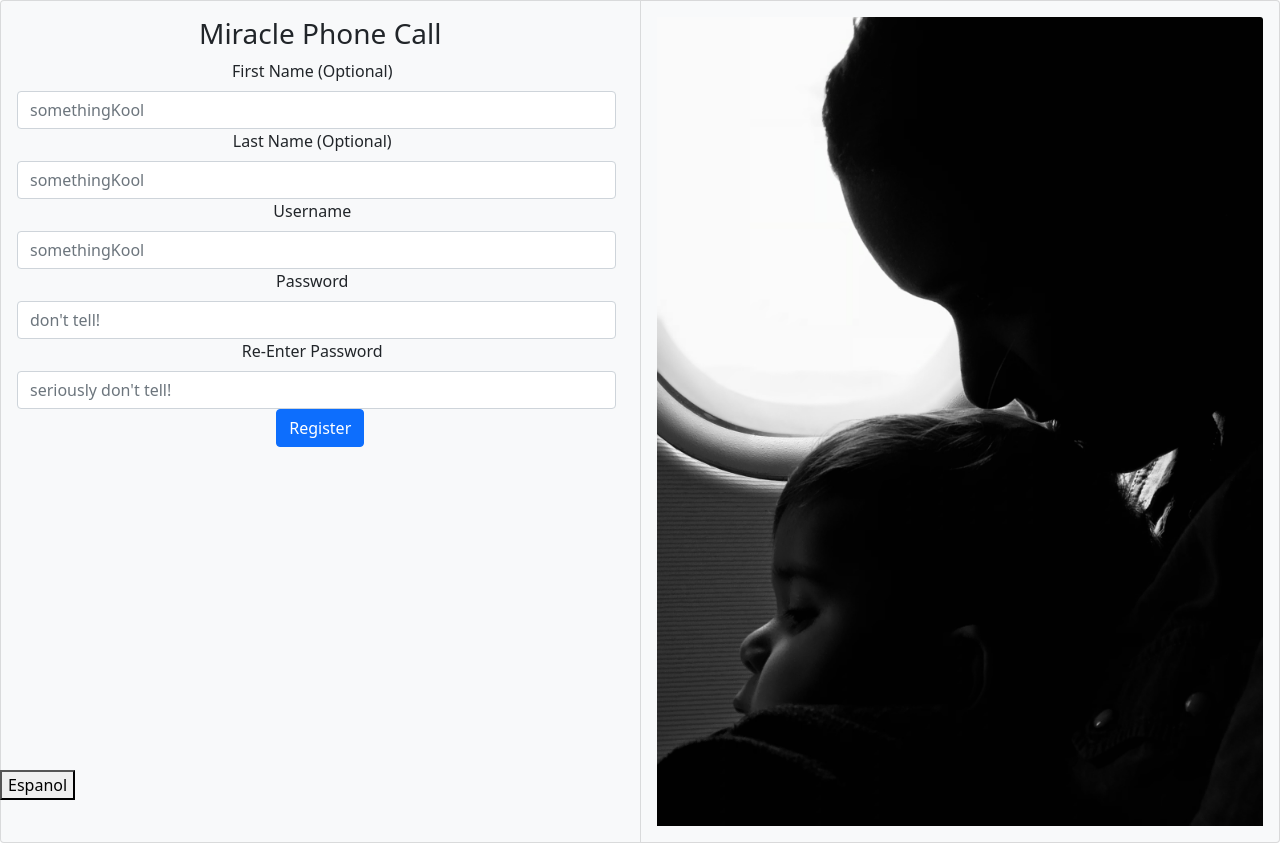
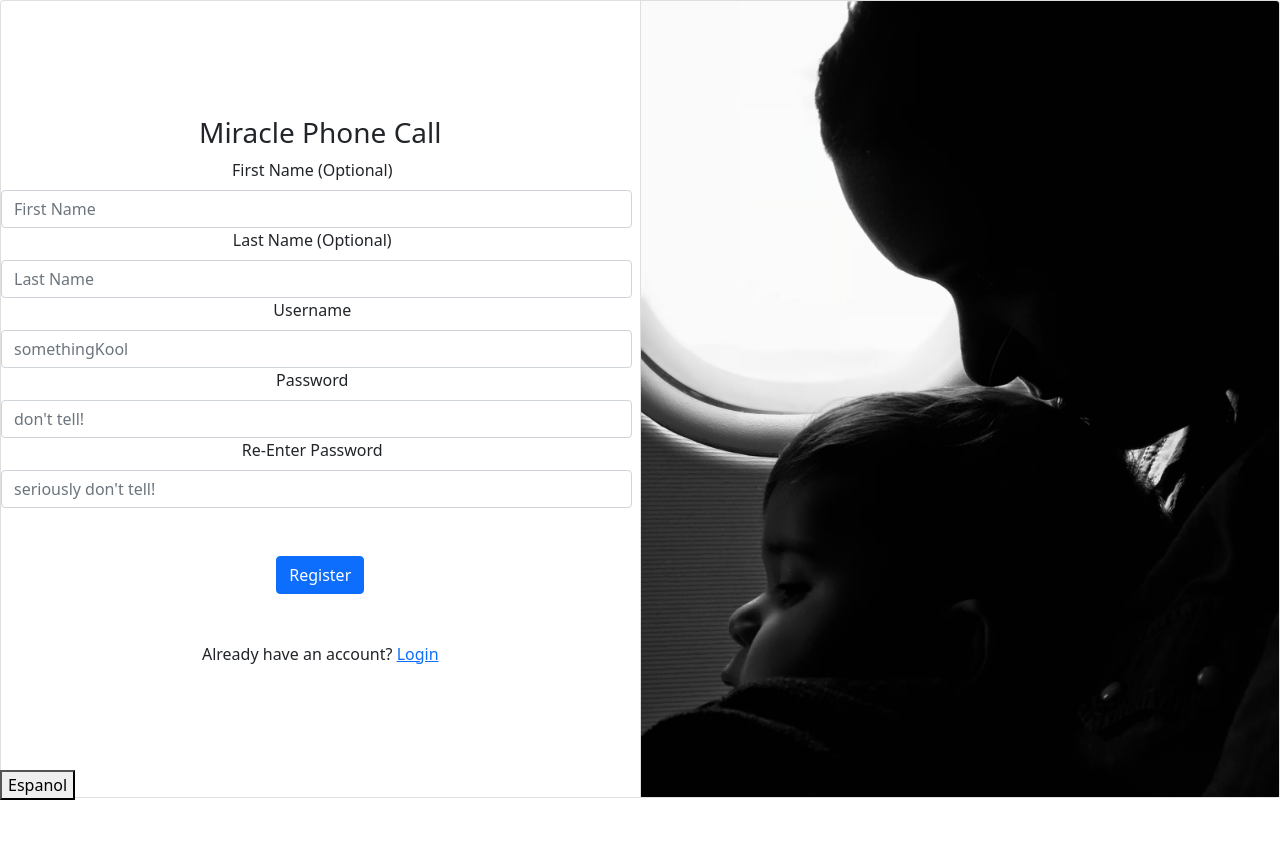
Before and after one commit to Miracle-Phone-Call/miracle-phone-call-frontEnd, a React (Create React App) app in the folder miracle-phone-call/: page /signup in a window 1280 px wide. After the commit the page ends 800 px from the top, so only its background shows below. Built offline with nearby package versions, Linux system fonts and the light colour scheme.

Commit message:
updated reactstrap for the sign up page

```diff
--- /dev/null
+++ b/miracle-phone-call/src/Component-Styling/register.css
@@ -0,0 +1,6 @@
+.register-image {
+  height: 99.5vh;
+}
+.each-card {
+  margin: 20px;
+}
--- a/miracle-phone-call/src/Components/Signup.js
+++ b/miracle-phone-call/src/Components/Signup.js
@@ -1,8 +1,8 @@
-import Logo from "./Logo";
+import '../Component-Styling/register.css'
 import Footer from "./Footer";
 import {Link} from "react-router-dom";
 import { useState } from "react";
-import { Card, CardBody, CardImg, CardGroup, CardTitle, Button, Form, FormGroup, Label, Input} from 'reactstrap'
+import { Card, CardImg, CardGroup, Button, Form, FormGroup, Label, Input} from 'reactstrap'
 
 export default function Signup() {
   const [username, setUsername] = useState("")
@@ -32,7 +32,7 @@ export default function Signup() {
 
     <div>
       <CardGroup>
-        <Card body color="light">
+        <Card className="justify-content-center" >
         <h3>Miracle Phone Call</h3>
         <Form inline>
         <FormGroup className="mb-2 me-sm-2 mb-sm-0">
@@ -45,7 +45,7 @@ export default function Signup() {
               <Input
                 id="exampleFirstname"
                 name="First Name"
-                placeholder="somethingKool"
+                placeholder="First Name"
                 type="text"
                 onChange = {(event) => {
                 setFirstName(event.target.value)
@@ -63,7 +63,7 @@ export default function Signup() {
               <Input
                 id="exampleLastName"
                 name="Last Name"
-                placeholder="somethingKool"
+                placeholder="Last Name"
                 type="text"
                 onChange = {(event) => {
                              setLastName(event.target.value)
@@ -120,11 +120,12 @@ export default function Signup() {
                               setRePassword(event.target.value)}} value={repassword}
               />
             </FormGroup>
-            <Button color="primary"  onClick = {register}> Register </Button>
+            <Button color="primary" className = "m-5 " onClick = {register}> Register </Button>
           </Form>
+          <p>Already have an account? <Link to="/login">Login</Link></p>
         </Card>
-        <Card body color="light">
-          <CardImg alt="Card image cap" src="../images/pexels-nicolas-postiglioni-1927155.jpg" top width="100%" />
+        <Card>
+          <CardImg className="register-image"alt="Card image cap" src="../images/pexels-nicolas-postiglioni-1927155.jpg" top width="100%" />
         </Card>
       </CardGroup>
       <Footer />
```
